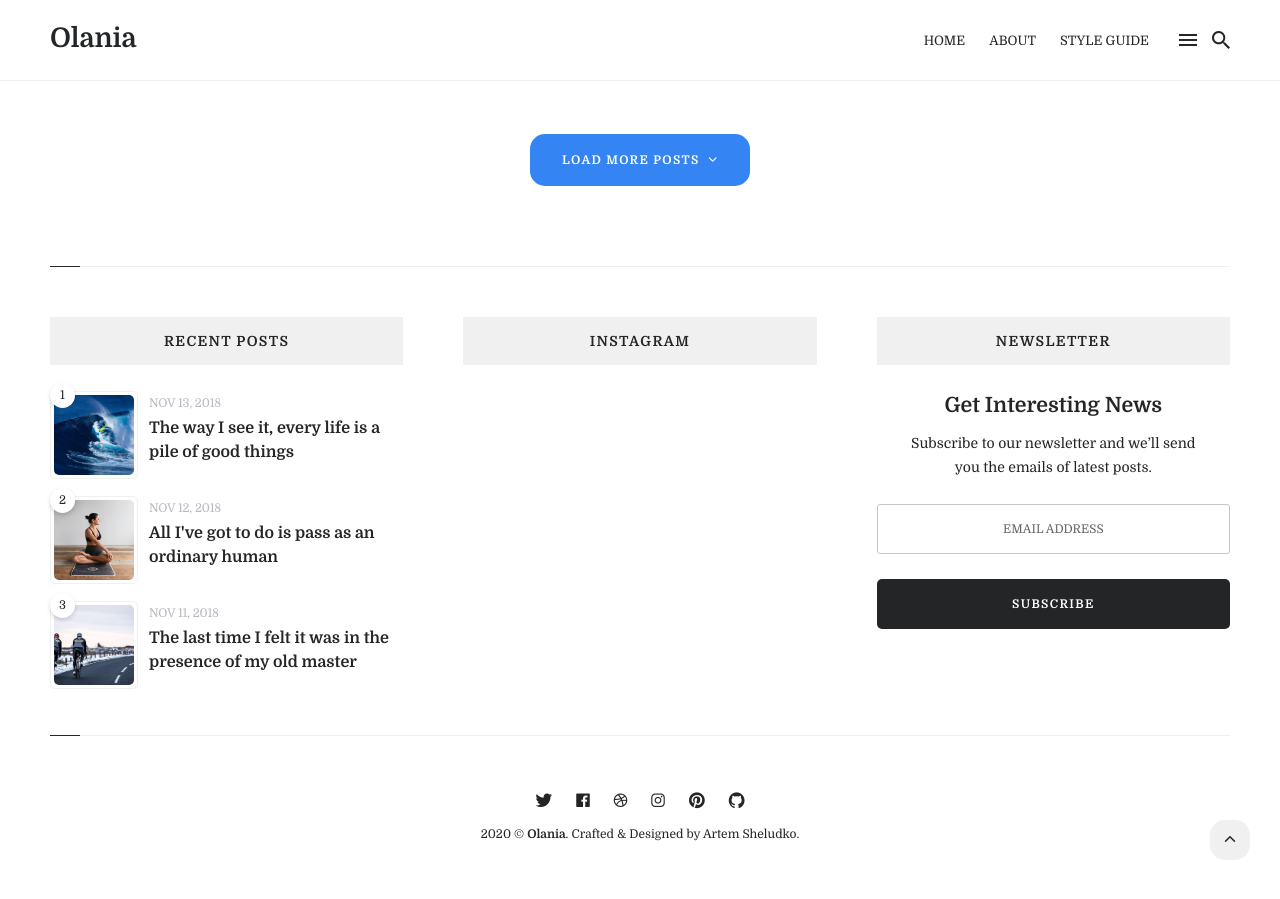
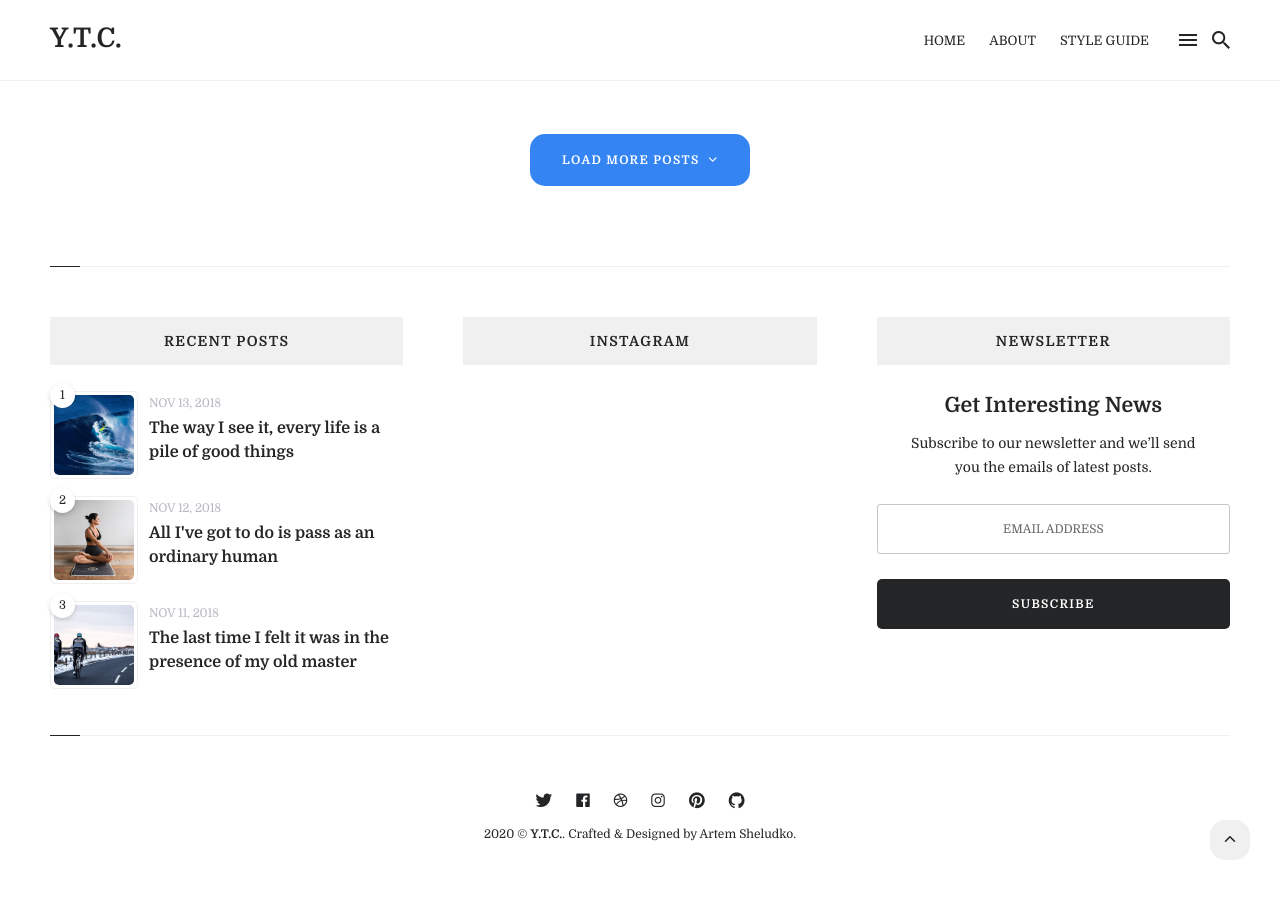
Before and after one commit to patrick-ytchou/patrick-ytchou.github.io, a Jekyll site: the page built from index.html, in a window 1280 px wide and 900 px high, scrolled down 2313 px. Built offline with Jekyll 4.4.1, drawn with Linux system fonts in a browser that asks for light colours; nearby versions of some CDN libraries; the list of posts is cut into pages by our own code; comment, search, counter and statistics services are not loaded.

Commit message:
edit title

```diff
--- a/_config.yml
+++ b/_config.yml
@@ -1,6 +1,6 @@
 #-------------------------------
 # General Site Settings
-title: Olania
+title: Y.T.C.
 logo: # You can add own logo. For example '/images/logo.png'.
 description:
 baseurl: "" # the subpath of your site, e.g. /blog
```
